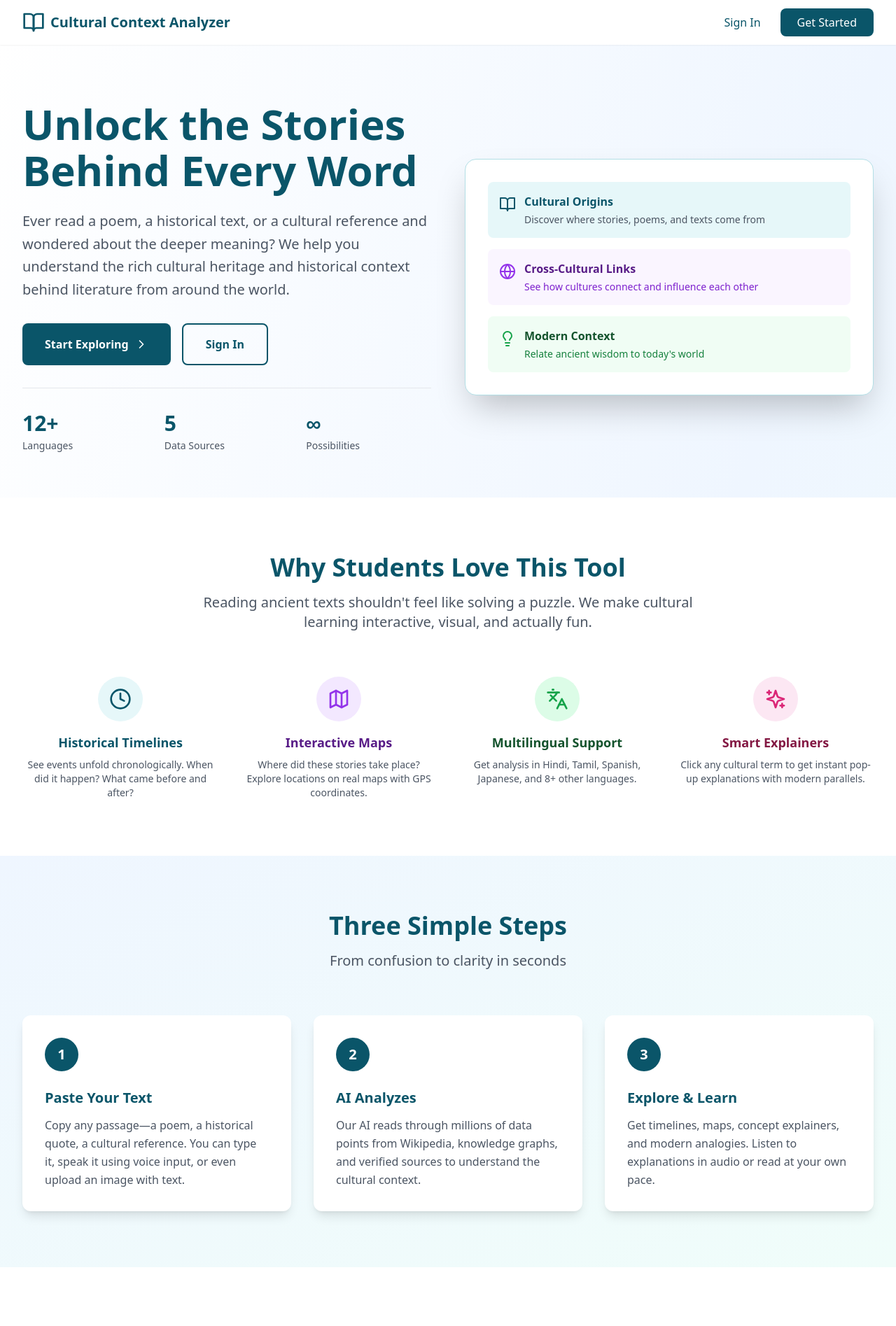
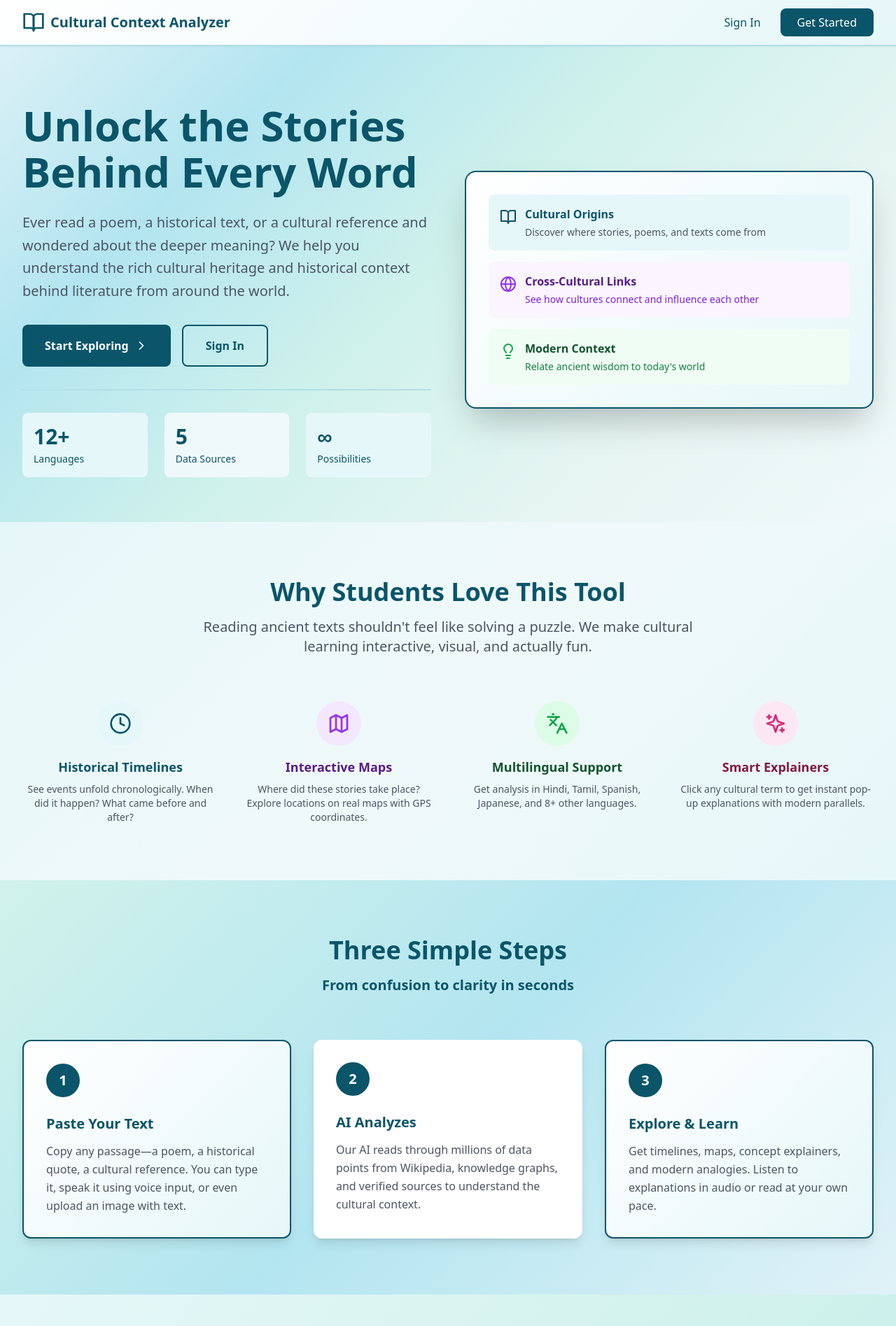
Before and after one commit to AbhiramOgirala/HackWave, a React (Vite) app in the folder cultural-context-analyzer/frontend/: page / in a window 1280 px wide. Shown: the top 1895 px of the page at 70% size. Built offline with nearby package versions, Linux system fonts and the light colour scheme; no server answers.

Commit message:
gradient look

```diff
--- a/cultural-context-analyzer/frontend/src/components/LandingPage.jsx
+++ b/cultural-context-analyzer/frontend/src/components/LandingPage.jsx
@@ -23,9 +23,12 @@ function LandingPage() {
     }, []);
 
     return (
-        <div className="min-h-screen bg-gradient-to-br from-white via-blue-50 to-teal-50">
+        <div className="min-h-screen">
             {/* Navigation */}
-            <nav className="bg-white shadow-sm sticky top-0 z-40">
+            <nav className="shadow-sm sticky top-0 z-40" style={{
+                background: 'linear-gradient(135deg, #ffffff 0%, #e6f7f9 100%)',
+                borderBottom: '2px solid #b3dfe6'
+            }}>
                 <div className="max-w-7xl mx-auto px-4 sm:px-6 lg:px-8">
                     <div className="flex justify-between items-center h-16">
                         <div className="flex items-center gap-2">
@@ -84,24 +87,27 @@ function LandingPage() {
                         </div>
 
                         {/* Quick Stats */}
-                        <div className="grid grid-cols-3 gap-6 pt-8 border-t border-gray-200">
-                            <div>
+                        <div className="grid grid-cols-3 gap-6 pt-8 border-t-2" style={{ borderColor: '#b3dfe6' }}>
+                            <div className="p-4 rounded-lg" style={{ backgroundColor: '#e6f7f9' }}>
                                 <div className="text-3xl font-bold mb-1" style={{ color: '#0A5569' }}>12+</div>
-                                <div className="text-sm text-gray-600">Languages</div>
+                                <div className="text-sm font-medium" style={{ color: '#0A5569' }}>Languages</div>
                             </div>
-                            <div>
+                            <div className="p-4 rounded-lg" style={{ backgroundColor: '#f0f9fa' }}>
                                 <div className="text-3xl font-bold mb-1" style={{ color: '#0A5569' }}>5</div>
-                                <div className="text-sm text-gray-600">Data Sources</div>
+                                <div className="text-sm font-medium" style={{ color: '#0A5569' }}>Data Sources</div>
                             </div>
-                            <div>
+                            <div className="p-4 rounded-lg" style={{ backgroundColor: '#e6f7f9' }}>
                                 <div className="text-3xl font-bold mb-1" style={{ color: '#0A5569' }}>∞</div>
-                                <div className="text-sm text-gray-600">Possibilities</div>
+                                <div className="text-sm font-medium" style={{ color: '#0A5569' }}>Possibilities</div>
                             </div>
                         </div>
                     </div>
 
                     <div className="relative">
-                        <div className="bg-white rounded-2xl shadow-2xl p-8 border" style={{ borderColor: '#b3dfe6' }}>
+                        <div className="rounded-2xl shadow-2xl p-8 border-2" style={{
+                            background: 'linear-gradient(135deg, #ffffff 0%, #e6f7f9 100%)',
+                            borderColor: '#0A5569'
+                        }}>
                             <div className="space-y-4">
                                 <div className="flex items-start gap-3 p-4 rounded-lg" style={{ backgroundColor: '#e6f7f9' }}>
                                     <BookOpen className="w-6 h-6 flex-shrink-0 mt-1" style={{ color: '#0A5569' }} />
@@ -133,7 +139,9 @@ function LandingPage() {
             </section>
 
             {/* What Makes Us Different */}
-            <section className="bg-white py-20">
+            <section className="py-20" style={{
+                background: 'linear-gradient(135deg, #e6f7f9 0%, #f0f9fa 50%, #e6f7f9 100%)'
+            }}>
                 <div className="max-w-7xl mx-auto px-4 sm:px-6 lg:px-8">
                     <div className="text-center mb-16">
                         <h2 className="text-4xl font-bold mb-4" style={{ color: '#0A5569' }}>
@@ -190,19 +198,24 @@ function LandingPage() {
             </section>
 
             {/* How It Works */}
-            <section className="py-20 bg-gradient-to-br from-blue-50 to-teal-50">
+            <section className="py-20" style={{
+                background: 'linear-gradient(135deg, #d1f2eb 0%, #b3e5f0 50%, #e0f2f7 100%)'
+            }}>
                 <div className="max-w-7xl mx-auto px-4 sm:px-6 lg:px-8">
                     <div className="text-center mb-16">
                         <h2 className="text-4xl font-bold mb-4" style={{ color: '#0A5569' }}>
                             Three Simple Steps
                         </h2>
-                        <p className="text-xl text-gray-600">
+                        <p className="text-xl font-semibold" style={{ color: '#0A5569' }}>
                             From confusion to clarity in seconds
                         </p>
                     </div>
 
                     <div className="grid md:grid-cols-3 gap-8">
-                        <div className="bg-white rounded-xl p-8 shadow-lg">
+                        <div className="rounded-xl p-8 shadow-lg border-2" style={{
+                            background: 'linear-gradient(135deg, #ffffff 0%, #e6f7f9 100%)',
+                            borderColor: '#0A5569'
+                        }}>
                             <div className="w-12 h-12 rounded-full flex items-center justify-center mb-6 text-white text-xl font-bold" style={{ backgroundColor: '#0A5569' }}>
                                 1
                             </div>
@@ -224,7 +237,10 @@ function LandingPage() {
                             </p>
                         </div>
 
-                        <div className="bg-white rounded-xl p-8 shadow-lg">
+                        <div className="rounded-xl p-8 shadow-lg border-2" style={{
+                            background: 'linear-gradient(135deg, #ffffff 0%, #e6f7f9 100%)',
+                            borderColor: '#0A5569'
+                        }}>
                             <div className="w-12 h-12 rounded-full flex items-center justify-center mb-6 text-white text-xl font-bold" style={{ backgroundColor: '#0A5569' }}>
                                 3
                             </div>
@@ -239,18 +255,23 @@ function LandingPage() {
             </section>
 
             {/* Real Example */}
-            <section className="bg-white py-20">
+            <section className="py-20" style={{
+                background: 'linear-gradient(135deg, #e6f7f9 0%, #d1f2eb 50%, #b3e5f0 100%)'
+            }}>
                 <div className="max-w-5xl mx-auto px-4 sm:px-6 lg:px-8">
                     <div className="text-center mb-12">
                         <h2 className="text-4xl font-bold mb-4" style={{ color: '#0A5569' }}>
                             See It In Action
                         </h2>
-                        <p className="text-xl text-gray-600">
+                        <p className="text-xl font-semibold" style={{ color: '#0A5569' }}>
                             Here's what you get when you analyze a haiku
                         </p>
                     </div>
 
-                    <div className="bg-gradient-to-br from-gray-50 to-blue-50 rounded-2xl p-8 border-2" style={{ borderColor: '#b3dfe6' }}>
+                    <div className="rounded-2xl p-8 border-2 shadow-xl" style={{
+                        background: 'linear-gradient(135deg, #ffffff 0%, #e6f7f9 100%)',
+                        borderColor: '#0A5569'
+                    }}>
                         <div className="mb-8">
                             <div className="text-sm font-semibold text-gray-500 mb-2">INPUT</div>
                             <div className="bg-white p-6 rounded-lg shadow-sm border" style={{ borderColor: '#b3dfe6' }}>
@@ -311,7 +332,9 @@ function LandingPage() {
             </section>
 
             {/* Features Breakdown */}
-            <section className="py-20 bg-gradient-to-br from-blue-50 to-purple-50">
+            <section className="py-20" style={{
+                background: 'linear-gradient(135deg, #b3e5f0 0%, #d1f2eb 50%, #e0f2f7 100%)'
+            }}>
                 <div className="max-w-7xl mx-auto px-4 sm:px-6 lg:px-8">
                     <div className="text-center mb-16">
                         <h2 className="text-4xl font-bold mb-4" style={{ color: '#0A5569' }}>
@@ -320,7 +343,10 @@ function LandingPage() {
                     </div>
 
                     <div className="grid md:grid-cols-2 gap-6">
-                        <div className="bg-white rounded-xl p-6 shadow-lg">
+                        <div className="rounded-xl p-6 shadow-lg border-2" style={{
+                            background: 'linear-gradient(135deg, #ffffff 0%, #e6f7f9 100%)',
+                            borderColor: '#0A5569'
+                        }}>
                             <div className="flex items-start gap-4">
                                 <div className="w-10 h-10 rounded-lg flex items-center justify-center flex-shrink-0" style={{ backgroundColor: '#e6f7f9' }}>
                                     <BookOpen className="w-6 h-6" style={{ color: '#0A5569' }} />
@@ -334,13 +360,16 @@ function LandingPage() {
                             </div>
                         </div>
 
-                        <div className="bg-white rounded-xl p-6 shadow-lg">
+                        <div className="rounded-xl p-6 shadow-lg border-2" style={{
+                            background: 'linear-gradient(135deg, #ffffff 0%, #f0f9fa 100%)',
+                            borderColor: '#0A5569'
+                        }}>
                             <div className="flex items-start gap-4">
-                                <div className="w-10 h-10 rounded-lg bg-purple-100 flex items-center justify-center flex-shrink-0">
-                                    <Globe className="w-6 h-6 text-purple-600" />
+                                <div className="w-10 h-10 rounded-lg flex items-center justify-center flex-shrink-0" style={{ backgroundColor: '#e6f7f9' }}>
+                                    <Globe className="w-6 h-6" style={{ color: '#0A5569' }} />
                                 </div>
                                 <div>
-                                    <h3 className="font-bold text-lg mb-2 text-purple-900">Multi-Source Verification</h3>
+                                    <h3 className="font-bold text-lg mb-2" style={{ color: '#0A5569' }}>Multi-Source Verification</h3>
                                     <p className="text-gray-600 text-sm">
                                         We cross-check facts across Wikipedia, Google Knowledge Graph, DBpedia, Wikidata, and OpenLibrary.
                                     </p>
@@ -348,13 +377,16 @@ function LandingPage() {
                             </div>
                         </div>
 
-                        <div className="bg-white rounded-xl p-6 shadow-lg">
+                        <div className="rounded-xl p-6 shadow-lg border-2" style={{
+                            background: 'linear-gradient(135deg, #ffffff 0%, #e6f7f9 100%)',
+                            borderColor: '#0A5569'
+                        }}>
                             <div className="flex items-start gap-4">
-                                <div className="w-10 h-10 rounded-lg bg-green-100 flex items-center justify-center flex-shrink-0">
-                                    <Languages className="w-6 h-6 text-green-600" />
+                                <div className="w-10 h-10 rounded-lg flex items-center justify-center flex-shrink-0" style={{ backgroundColor: '#e6f7f9' }}>
+                                    <Languages className="w-6 h-6" style={{ color: '#0A5569' }} />
                                 </div>
                                 <div>
-                                    <h3 className="font-bold text-lg mb-2 text-green-900">Audio Explanations</h3>
+                                    <h3 className="font-bold text-lg mb-2" style={{ color: '#0A5569' }}>Audio Explanations</h3>
                                     <p className="text-gray-600 text-sm">
                                         Listen to explanations read aloud in your chosen language. Perfect for auditory learners.
                                     </p>
@@ -362,13 +394,16 @@ function LandingPage() {
                             </div>
                         </div>
 
-                        <div className="bg-white rounded-xl p-6 shadow-lg">
+                        <div className="rounded-xl p-6 shadow-lg border-2" style={{
+                            background: 'linear-gradient(135deg, #ffffff 0%, #f0f9fa 100%)',
+                            borderColor: '#0A5569'
+                        }}>
                             <div className="flex items-start gap-4">
-                                <div className="w-10 h-10 rounded-lg bg-pink-100 flex items-center justify-center flex-shrink-0">
-                                    <Sparkles className="w-6 h-6 text-pink-600" />
+                                <div className="w-10 h-10 rounded-lg flex items-center justify-center flex-shrink-0" style={{ backgroundColor: '#e6f7f9' }}>
+                                    <Sparkles className="w-6 h-6" style={{ color: '#0A5569' }} />
                                 </div>
                                 <div>
-                                    <h3 className="font-bold text-lg mb-2 text-pink-900">Entity Highlighting</h3>
+                                    <h3 className="font-bold text-lg mb-2" style={{ color: '#0A5569' }}>Entity Highlighting</h3>
                                     <p className="text-gray-600 text-sm">
                                         Important cultural terms are highlighted. Hover to see instant Wikipedia definitions and context.
                                     </p>
@@ -380,7 +415,9 @@ function LandingPage() {
             </section>
 
             {/* CTA Section */}
-            <section className="bg-gradient-to-r from-teal-600 to-blue-700 py-20">
+            <section className="py-20" style={{
+                background: 'linear-gradient(135deg, #0A5569 0%, #0d6b82 50%, #0f7e9a 100%)'
+            }}>
                 <div className="max-w-4xl mx-auto px-4 sm:px-6 lg:px-8 text-center">
                     <h2 className="text-4xl md:text-5xl font-bold text-white mb-6">
                         Ready to Unlock Cultural Wisdom?
--- a/cultural-context-analyzer/frontend/src/components/Login.jsx
+++ b/cultural-context-analyzer/frontend/src/components/Login.jsx
@@ -51,7 +51,7 @@ function Login() {
   };
 
   return (
-    <div className="min-h-screen bg-gradient-to-br from-white via-blue-50 to-teal-50">
+    <div className="min-h-screen">
       {/* Navigation Bar */}
       <Navigation />
 
--- a/cultural-context-analyzer/frontend/src/components/Register.jsx
+++ b/cultural-context-analyzer/frontend/src/components/Register.jsx
@@ -65,7 +65,7 @@ function Register() {
   };
 
   return (
-    <div className="min-h-screen bg-gradient-to-br from-white via-blue-50 to-teal-50">
+    <div className="min-h-screen">
       {/* Navigation Bar */}
       <Navigation />
 
--- a/cultural-context-analyzer/frontend/src/index.css
+++ b/cultural-context-analyzer/frontend/src/index.css
@@ -4,13 +4,17 @@
 
 @layer base {
   body {
-    @apply bg-gradient-to-br from-slate-50 to-cyan-50 min-h-screen;
+    @apply min-h-screen;
+    background: linear-gradient(135deg, #e0f2f7 0%, #b3e5f0 25%, #d1f2eb 50%, #e8f5f3 75%, #f0f9fa 100%);
+    background-attachment: fixed;
   }
 }
 
 @layer components {
   .card {
-    @apply bg-white rounded-xl shadow-lg p-6 border border-gray-100;
+    @apply rounded-xl shadow-lg p-6 border;
+    background: linear-gradient(135deg, #ffffff 0%, #f0f9fa 100%);
+    border-color: #b3dfe6;
   }
 
   .btn-primary {
@@ -37,7 +41,9 @@
   }
 
   .section-card {
-    @apply bg-gradient-to-br from-white to-gray-50 rounded-xl p-6 border border-gray-200 shadow-sm hover:shadow-md transition-all duration-200;
+    @apply rounded-xl p-6 border shadow-sm hover:shadow-md transition-all duration-200;
+    background: linear-gradient(135deg, #f0f9fa 0%, #e6f7f9 50%, #ffffff 100%);
+    border-color: #b3dfe6;
   }
 }
 
@@ -78,6 +84,7 @@
 }
 
 @keyframes pulse {
+
   0%,
   100% {
     opacity: 1;
@@ -98,19 +105,23 @@
   0% {
     background-position: 0% 50%;
   }
+
   50% {
     background-position: 100% 50%;
   }
+
   100% {
     background-position: 0% 50%;
   }
 }
 
 @keyframes float {
+
   0%,
   100% {
     transform: translateY(0px);
   }
+
   50% {
     transform: translateY(-10px);
   }
```
Also changed, not shown: cultural-context-analyzer/frontend/src/components/Analyzer.jsx (+25 -7 lines).
